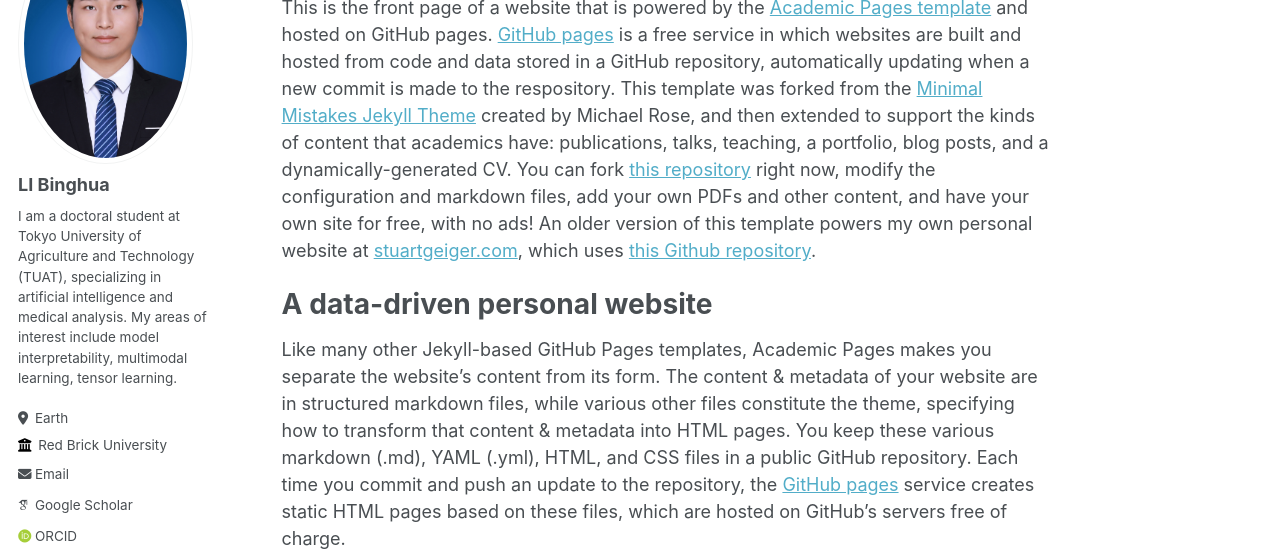
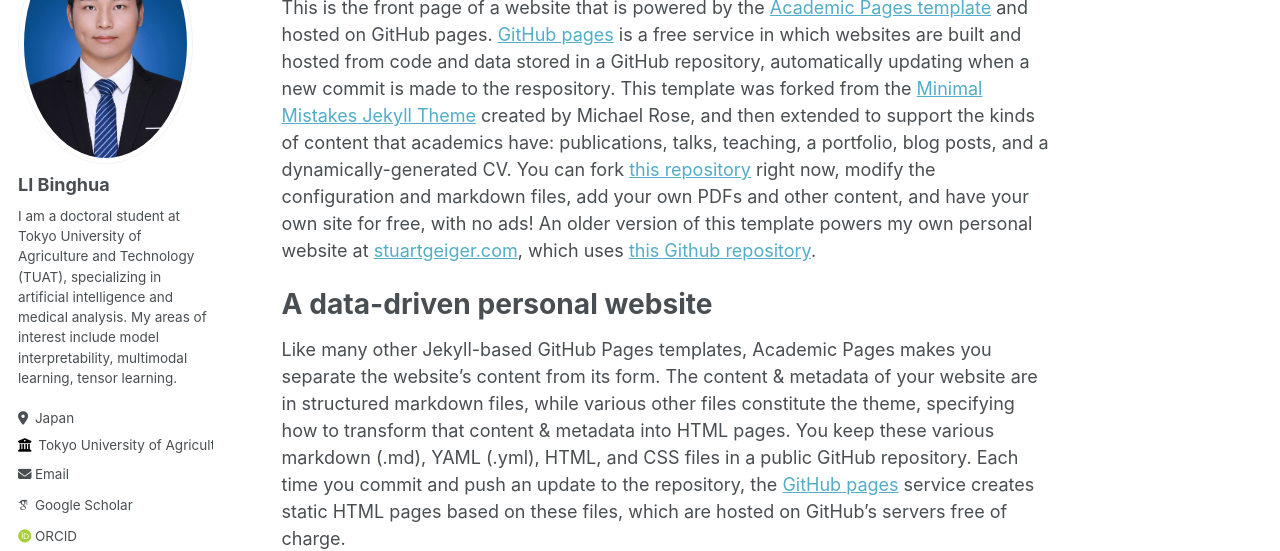
Before and after one commit to xiaovhua/vhua.github.io, a Jekyll site: the page built from _pages/about.md, in a window 1280 px wide. Shown: the part 182-733 px from the top of the page. Built offline with Jekyll 4.4.1, drawn with Linux system fonts in a browser that asks for light colours; some web fonts are replaced.

Commit message:
Update _config.yml

```diff
--- a/_config.yml
+++ b/_config.yml
@@ -25,10 +25,10 @@ author:
   name             : "LI Binghua"
   pronouns         : # "Mr."
   bio              : "I am a doctoral student at Tokyo University of Agriculture and Technology (TUAT), specializing in artificial intelligence and medical analysis. My areas of interest include model interpretability, multimodal learning, tensor learning."
-  location         : "Earth"
-  employer         : "Red Brick University"
+  location         : "Japan"
+  employer         : "Tokyo University of Agriculture and Technology"
   uri              : # URL
-  email            : "none@example.org"
+  email            : "s237857s@st.go.tuat.ac.jp"
 
   # Academic websites
   arxiv            : # URL - Update with the correct link to your profile
```
